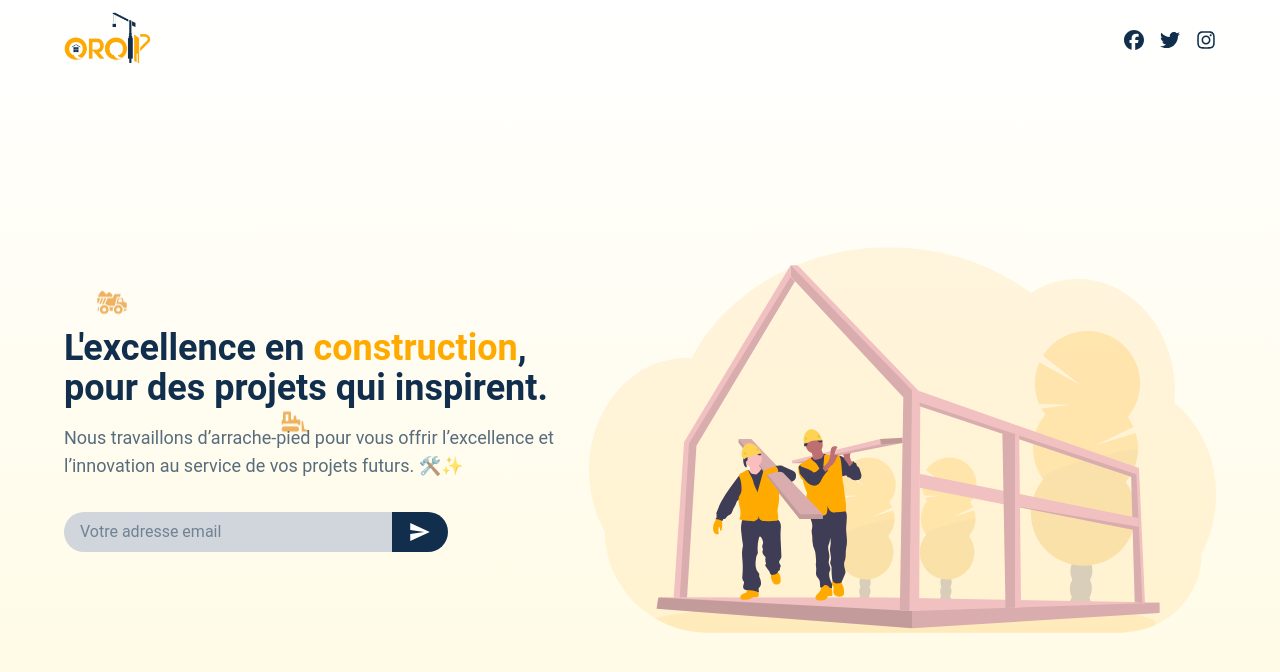
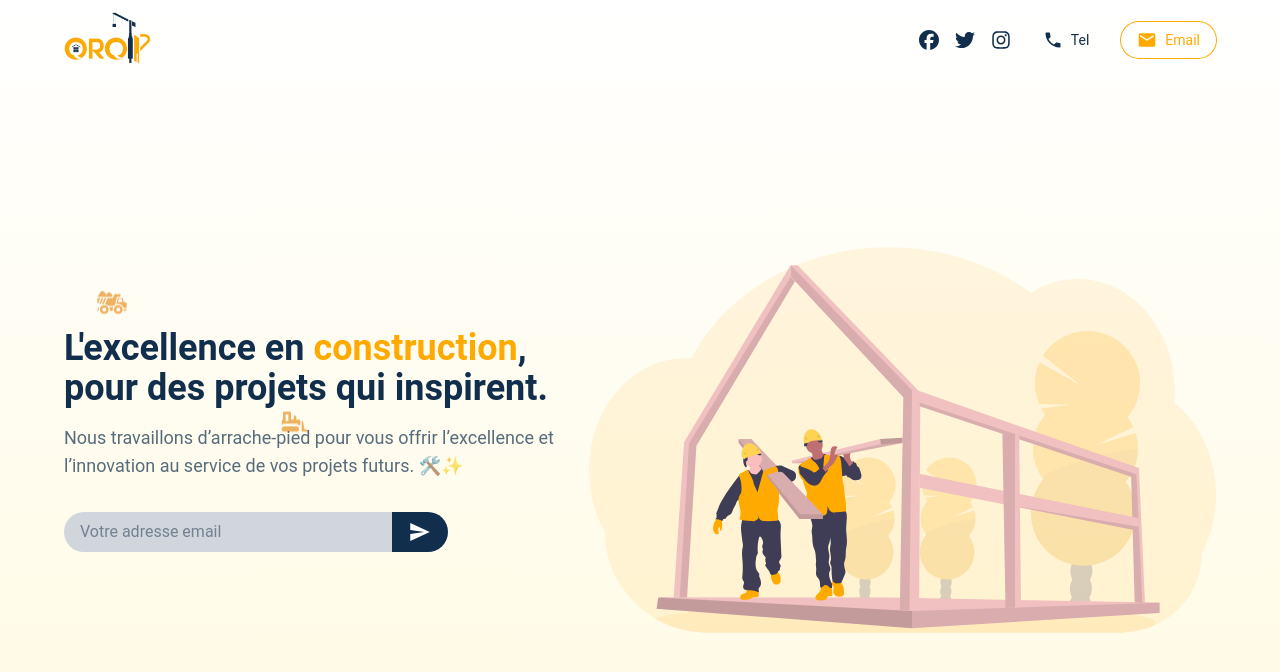
Before and after one commit to Kouakou-Christ-Axel/orotp-soon, a React (Vite) app: page / in a window 1280 px wide. Shown: the top 672 px of the page. Built offline with nearby package versions, Linux system fonts and the light colour scheme.

Commit message:
Ajout de l email et tel

```diff
--- a/src/components/navbar.tsx
+++ b/src/components/navbar.tsx
@@ -2,6 +2,7 @@ import LogoSrc from "../assets/logo.png";
 import {FaFacebook, FaInstagram, FaTwitter} from "react-icons/fa6";
 import {motion} from "motion/react";
 import {IconType} from "react-icons";
+import {MdEmail, MdPhone} from "react-icons/md";
 
 const itemVariants = {
     hidden: {opacity: 0, x: -40},
@@ -33,16 +34,33 @@ function Navbar() {
             >
                 <img src={LogoSrc} alt="Logo" className="h-14"/>
             </motion.a>
-            <div className="flex items-center space-x-4">
+            <div className="flex items-center space-x-2 md:space-x-4">
                 {socialLinks.map(({Icon, href}, i) => (
                     <SocialButton key={i} Icon={Icon} href={href}/>
                 ))}
+                <motion.a
+                    className="transition-colors duration-300 hover:bg-[#f0f0f5] hover:text-[#18171a] text-secondary px-4 py-2 rounded-full md:flex items-center md:space-x-2"
+                    href="tel:+2252722241405"
+                >
+                    <MdPhone className="size-5"/>
+                    <span className="hidden md:inline text-sm">Tel</span>
+                </motion.a>
+                <motion.a
+                    className="ring-1 ring-primary text-primary px-4 py-2 rounded-full md:flex items-center md:space-x-2"
+                    href="mailto:contact@orotp.com"
+                    whileHover={{scale: 1.05}}
+                    whileTap={{scale: 0.9}}
+                    transition={{duration: 0.3}}
+                >
+                    <MdEmail className="size-5"/>
+                    <span className="hidden md:inline text-sm">Email</span>
+                </motion.a>
             </div>
         </header>
     );
 }
 
-function SocialButton({Icon, href}: {Icon: IconType; href: string}) {
+function SocialButton({Icon, href}: { Icon: IconType; href: string }) {
     return (
         <motion.a
             whileHover={{scale: 1.2, color: "var(--color-primary)"}}
```
